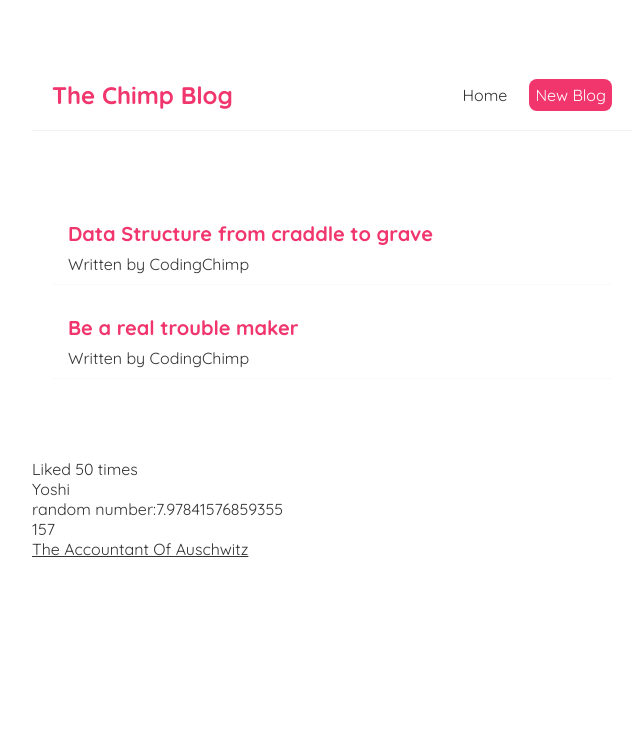
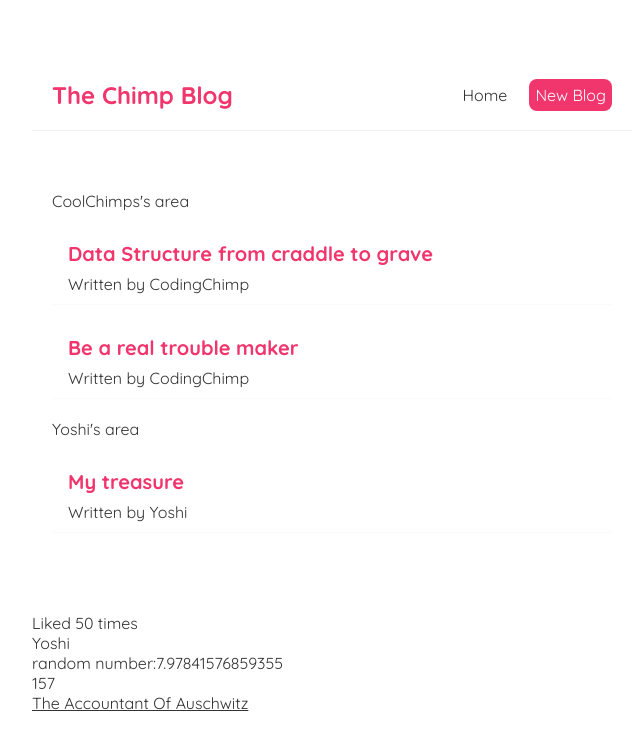
Before and after one commit to Torrie-Leung/react-rookie, a React (Create React App) app in the folder chimp-blog/: page / in a window 1280 px wide. Shown: the top 750 px of the page, without its empty margins (308-951 px from the left). Built offline with nearby package versions, Linux system fonts and the light colour scheme; the HTML template or start-up script is replaced by a standard one.

Commit message:
react filter

```diff
--- a/chimp-blog/src/BlogLists.js
+++ b/chimp-blog/src/BlogLists.js
@@ -1,10 +1,10 @@
-const BlogList = (props) =>{
-  const blogs = props.blogs;
-  console.log(props);
+const BlogList = ({ blogs,title }) =>{
   return (
     <div className="blog-list">
+    <p>{title} area</p>
       {blogs.map(blog => (
         <div className="blogs-preview" key={blog.id}>
+
           <h2>{ blog.title }</h2>
           <p>Written by { blog.author }</p>
         </div>
--- a/chimp-blog/src/Home/Home.js
+++ b/chimp-blog/src/Home/Home.js
@@ -5,11 +5,13 @@ const Home = () => {
   const [blogs] = useState([
     {title: 'Data Structure from craddle to grave', body:'Lets start from Linked list', author:'CodingChimp',id:1},
     {title: 'Be a real trouble maker', body:'sharp tounged but golden hearted', author:'CodingChimp',id:2},
+    {title: 'My treasure', body:'How to collect all the stamps', author:'Yoshi',id:3},
   ]);
 
   return (
     <div className="home">
-      <BlogList blogs={blogs}/>
+      <BlogList blogs={blogs.filter(blog=> blog.author == 'CodingChimp')} title="CoolChimps's"/>
+      <BlogList blogs={blogs.filter(blog=> blog.author == 'Yoshi')} title="Yoshi's"/>
     </div>
    );
 }
```
